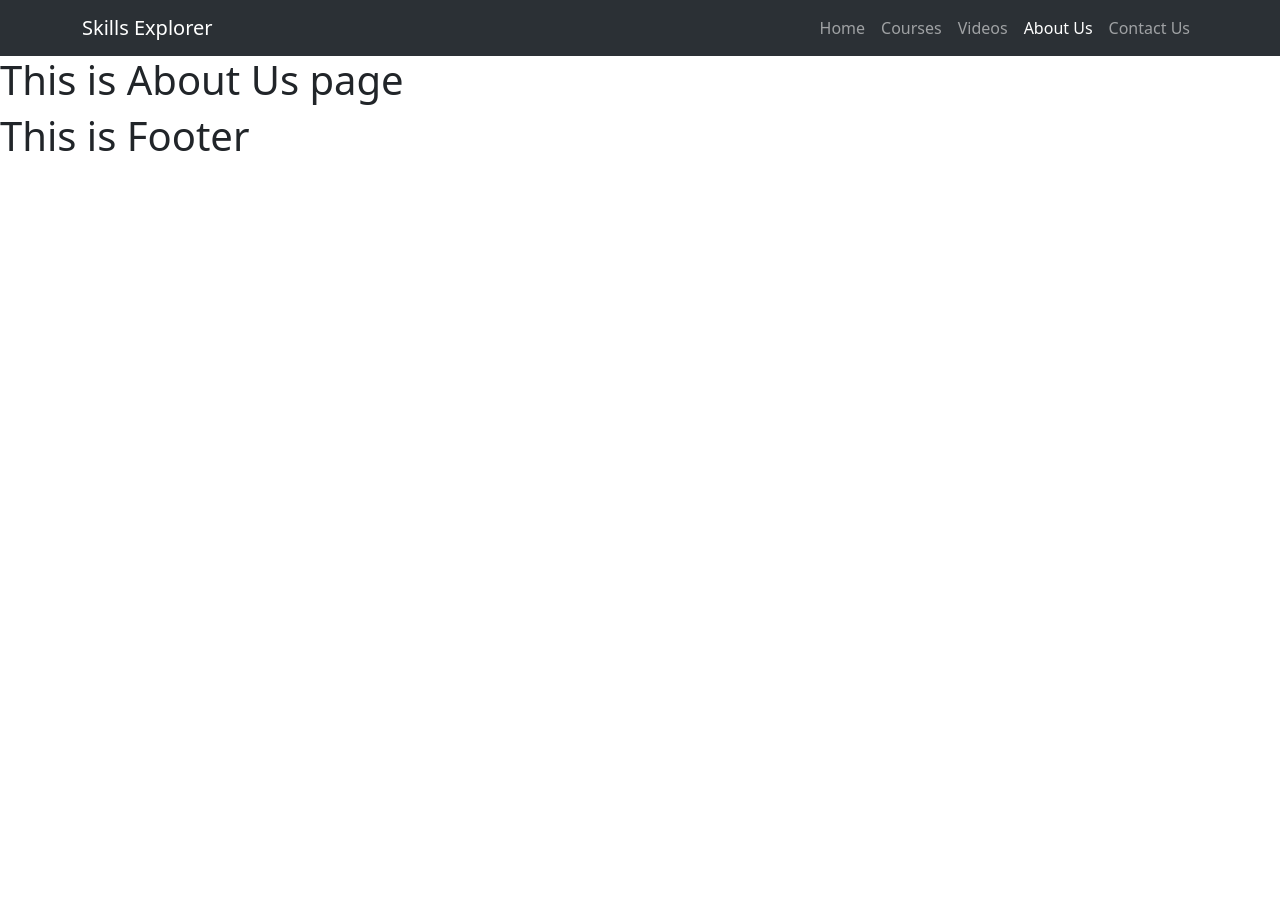
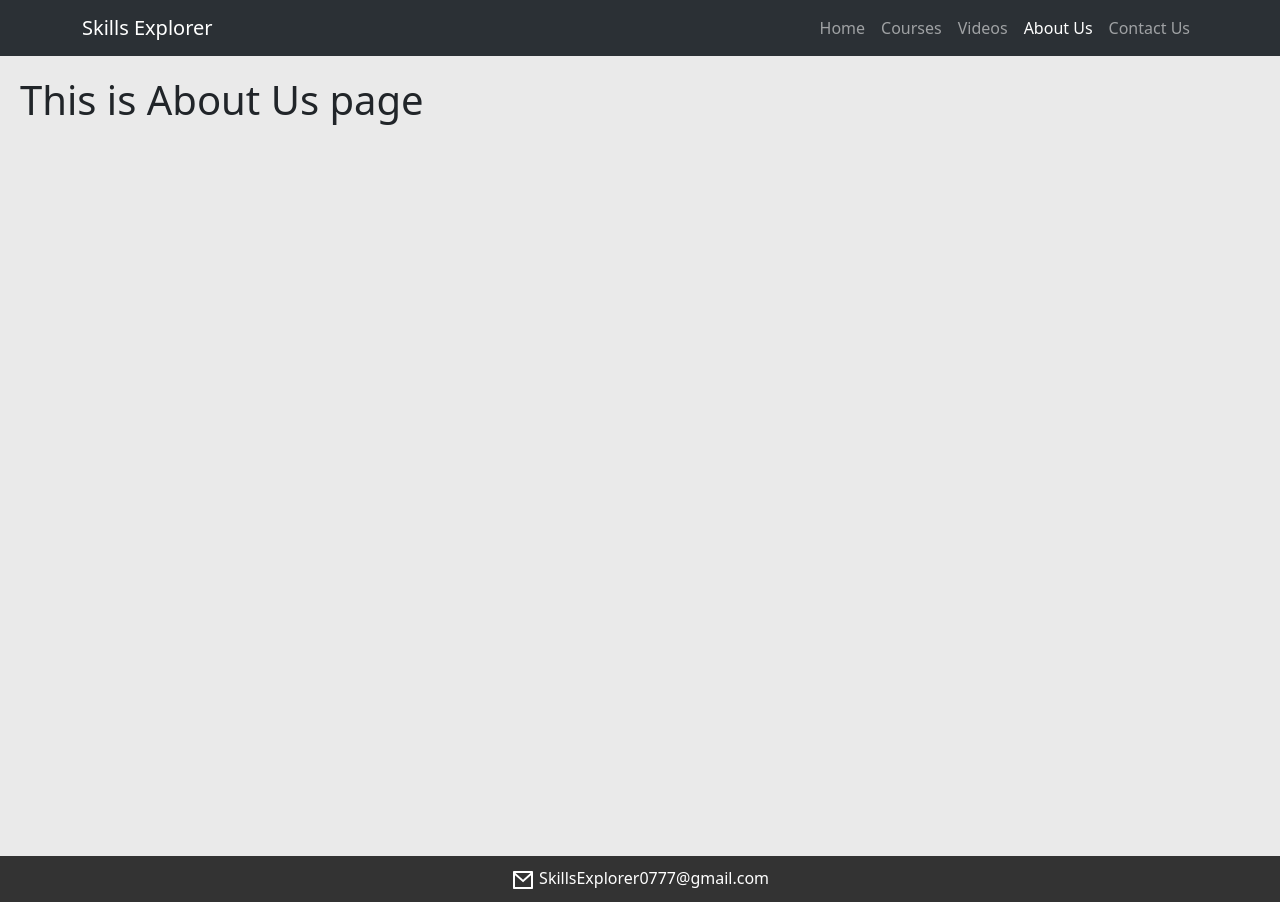
Before and after one commit to rahulgaba1987/skillsexplorerweb, a React (Create React App) app: page /about in a window 1280 px wide. Before the commit the page ends 800 px from the top, so only its background shows below. Built offline with nearby package versions, Linux system fonts and the light colour scheme.

Commit message:
Added Footer Emai

```diff
--- a/src/App.js
+++ b/src/App.js
@@ -9,23 +9,26 @@ import ContactUs from "./pages/ContactUs";
 import Home from "./pages/Home";
 import CustomNavBar from "./pages/CustomNavBar";
 import Footer from "./comp/Footer";
+import "./css/common.css";
 function App() {
   return (
     <>
-
-      <BrowserRouter>
+       <div className="app">
+      <BrowserRouter >
       <CustomNavBar/>
         <Routes>
-          <Route  path="/" element={<Home/>}/>
+          <Route   path="/" element={<Home/>}/>
           <Route  path="/courses" element={<Courses/>}/>
 
-          <Route  path="/videos" element={<Videos/>}/>
-          <Route  path="/about" element={<AboutUs/>}/>
-          <Route  path="/contact" element={<ContactUs/>}/>
-          <Route  path="*" element={<PageNotFound/>}/>
+          <Route   path="/videos" element={<Videos/>}/>
+          <Route   path="/about" element={<AboutUs/>}/>
+          <Route    path="/contact" element={<ContactUs/>}/>
+          <Route   path="*" element={<PageNotFound/>}/>
         </Routes>
-        <Footer/>
+
       </BrowserRouter>
+      <Footer className="footer"/>
+      </div>
     </>
   );
 }
--- a/src/comp/Footer.jsx
+++ b/src/comp/Footer.jsx
@@ -1,9 +1,17 @@
 import React from 'react'
-
+import emailIcon from "../asset/email.png"
 function Footer() {
   return (
-    <div>
-         <h1>This is Footer</h1>
+    <div className='footer'>
+        <div>
+
+        </div>
+        <div>
+        <img src={emailIcon} alt='Email'></img>&nbsp;SkillsExplorer0777@gmail.com
+        </div>
+        <div>
+
+        </div>
     </div>
   )
 }
--- a/src/css/common.css
+++ b/src/css/common.css
@@ -3,3 +3,19 @@
     display: flex;
     justify-content: center;
 }
+.app {
+    min-height: 100vh;
+  }
+  .footer {
+    flex:display;
+    background-color: #333;
+    color: white;
+    text-align: center;
+    padding: 10px;
+  }
+  .main {
+    flex: 1; /* Allow the main section to grow and fill available space */
+    padding: 20px;
+    background-color: #eaeaea;
+    min-height: 100vh;;
+  }
--- a/src/pages/AboutUs.jsx
+++ b/src/pages/AboutUs.jsx
@@ -2,7 +2,7 @@ import React from 'react'
 
 function AboutUs() {
   return (
-    <div>
+    <div className="main">
       <h1>This is About Us page</h1>
     </div>
   )
--- a/src/pages/ContactUs.jsx
+++ b/src/pages/ContactUs.jsx
@@ -2,7 +2,7 @@ import React from 'react'
 
 function ContactUs() {
   return (
-    <div>
+    <div className="main">
          <h1>This is My contact Page</h1>
     </div>
   )
--- a/src/pages/Courses.jsx
+++ b/src/pages/Courses.jsx
@@ -2,7 +2,7 @@ import React from 'react'
 
 function Courses() {
   return (
-    <div>
+    <div className="main">
       <h1>My Courses</h1>
     </div>
   )
--- a/src/pages/Home.jsx
+++ b/src/pages/Home.jsx
@@ -7,7 +7,6 @@ function Home() {
   return (
     <>
      <Slider/>
-    <h1>Working on Home Page</h1>
 
             {/* <Base>
              <h1>Working on Home Page</h1>
--- a/src/pages/Videos.jsx
+++ b/src/pages/Videos.jsx
@@ -3,7 +3,7 @@ import React, { PureComponent } from 'react'
 export class Videos extends PureComponent {
   render() {
     return (
-      <div>
+      <div className="main">
         <h1>This is my videos Page</h1>
       </div>
     )
```
Also changed, not shown: src/asset/2.jpg, src/asset/email.png (added).
